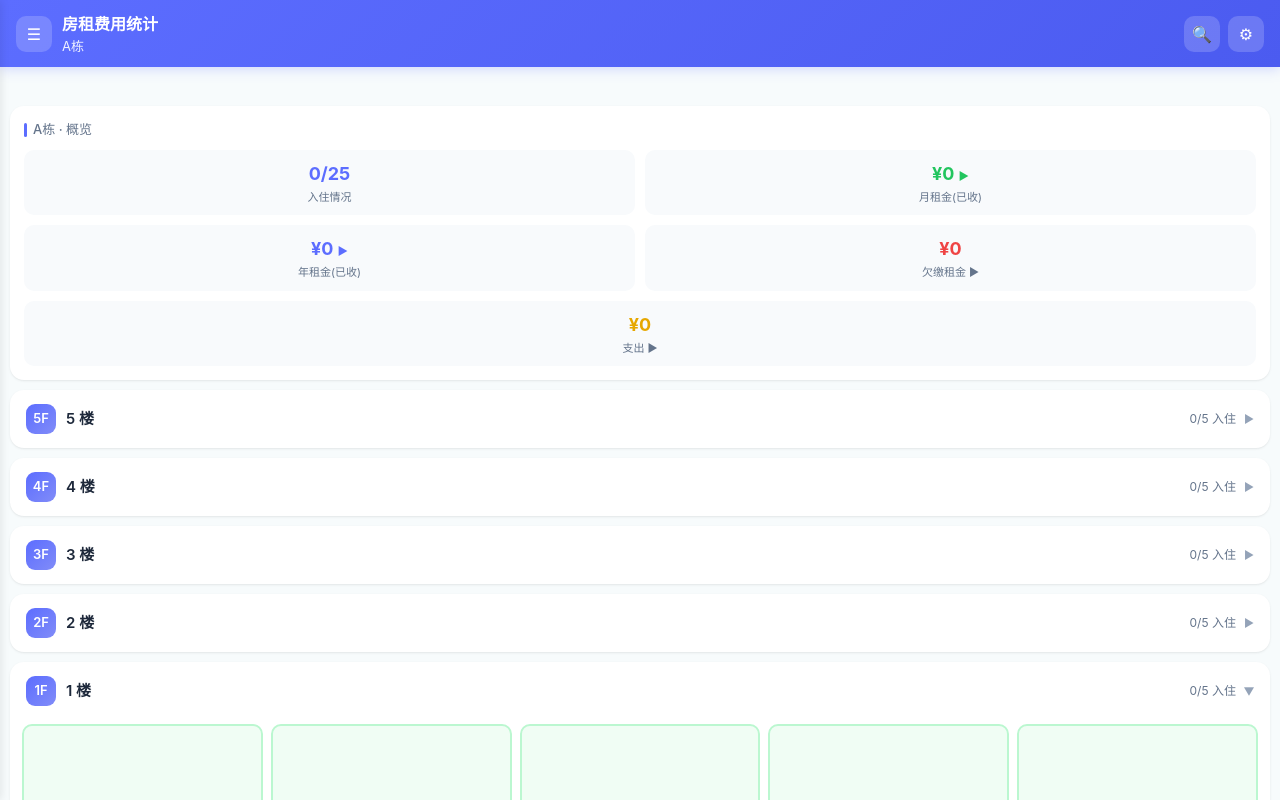
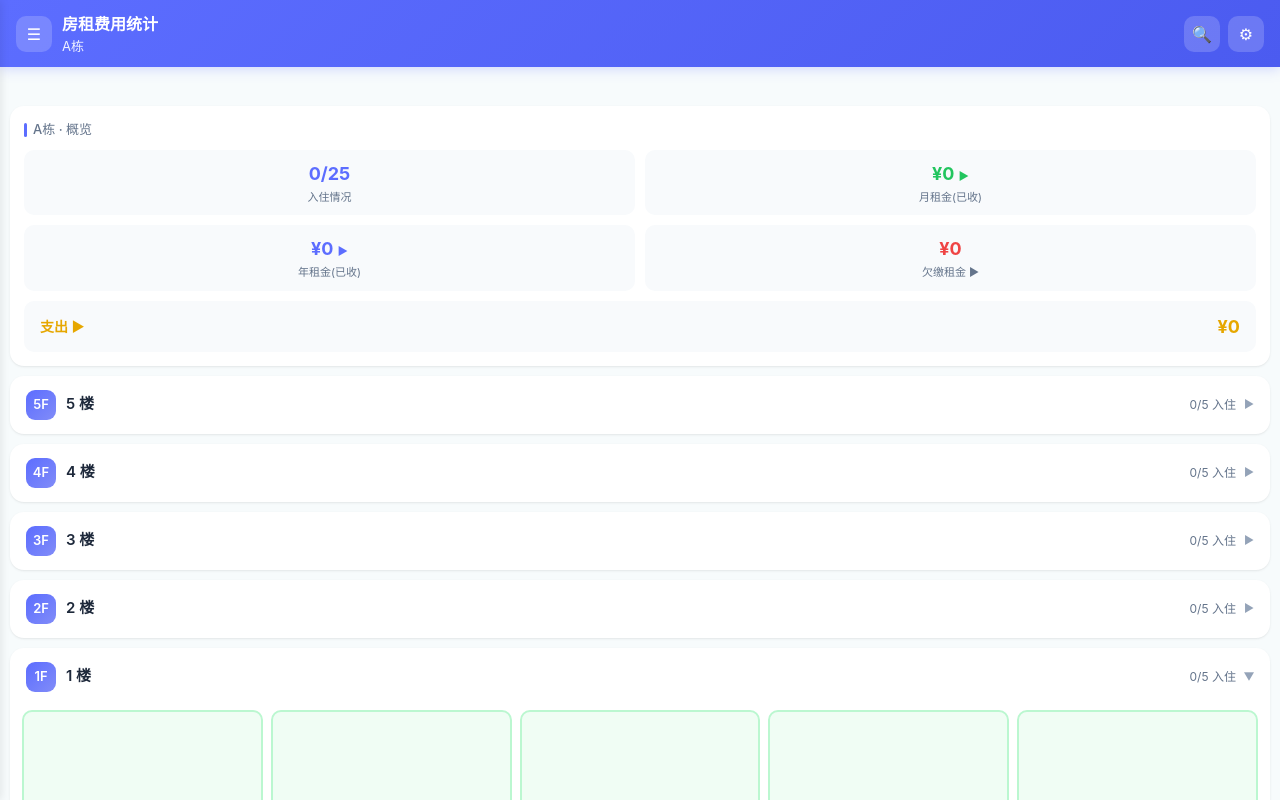
Before and after one commit to Sam0128-1/rent-manager, a plain HTML site: page index.html in a window 1280 px wide. Drawn offline with nearby package versions, Linux system fonts and the light colour scheme.

Commit message:
添加支出记账功能、优化提示条位置和同步逻辑

```diff
--- a/index.html
+++ b/index.html
@@ -361,7 +361,7 @@
       <div class="overview-item clickable" id="ovMonthWrap"><div class="overview-num" id="ovMonthIncome" style="color:var(--success)">¥0 <span id="ovMonthArrow" style="font-size:11px">▶</span></div><div class="overview-label">月租金(已收)</div><div class="ov-detail" id="ovMonthDetail" style="display:none"></div></div>
       <div class="overview-item clickable" id="ovYearWrap"><div class="overview-num" id="ovYearIncome" style="color:var(--primary)">¥0 <span id="ovYearArrow" style="font-size:11px">▶</span></div><div class="overview-label">年租金(已收)</div><div class="ov-detail" id="ovYearDetail" style="display:none"></div></div>
       <div class="overview-item clickable" id="ovArrearsWrap"><div class="overview-num" id="ovArrears" style="color:var(--danger)">¥0</div><div class="overview-label">欠缴租金 ▶</div></div>
-      <div class="overview-item clickable" id="ovExpenseWrap" style="grid-column:1/-1"><div class="overview-num" id="ovExpense" style="color:#e6a700">¥0</div><div class="overview-label">支出 ▶</div></div>
+      <div class="overview-item clickable" id="ovExpenseWrap" style="grid-column:1/-1;display:flex;justify-content:space-between;align-items:center;padding:12px 16px"><span style="color:#e6a700;font-weight:600;font-size:14px">支出 ▶</span><span class="overview-num" id="ovExpense" style="color:#e6a700">¥0</span></div>
     </div>
   </div>
   <div id="floorList"></div>
```
